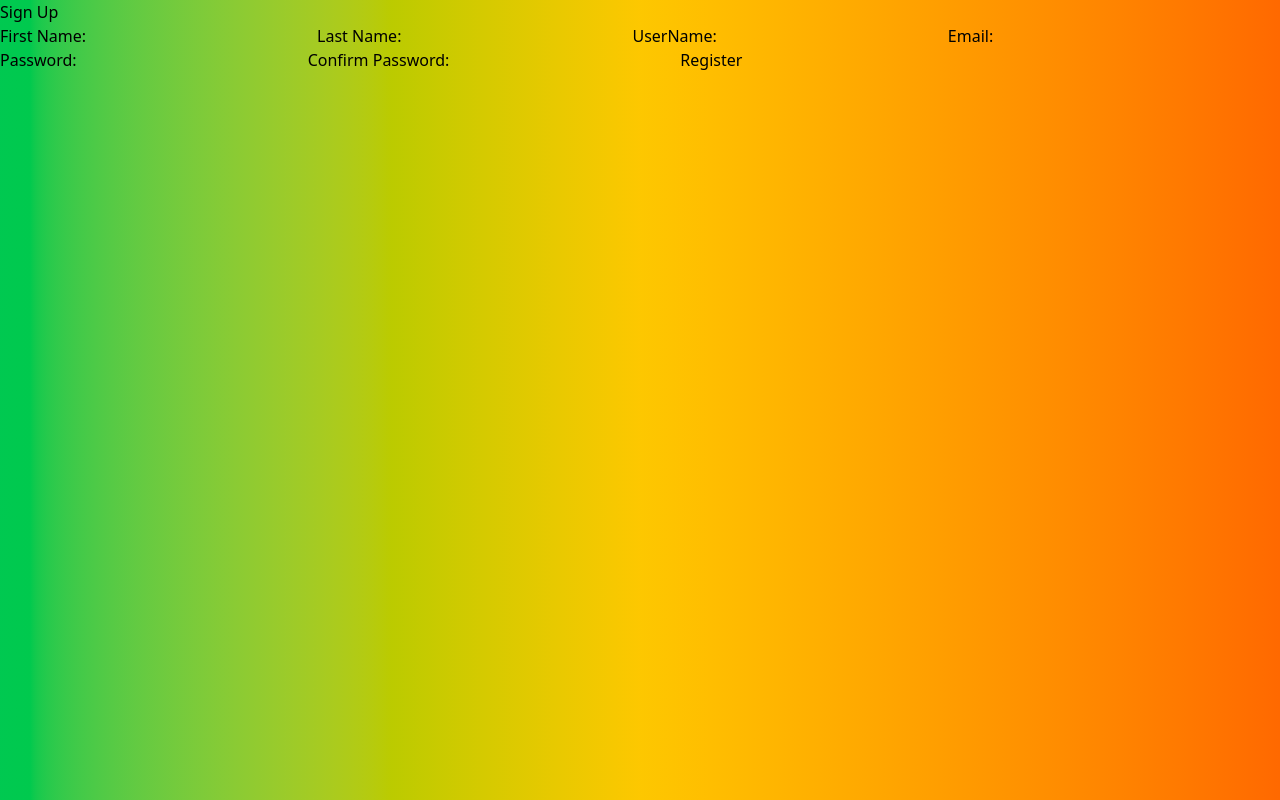
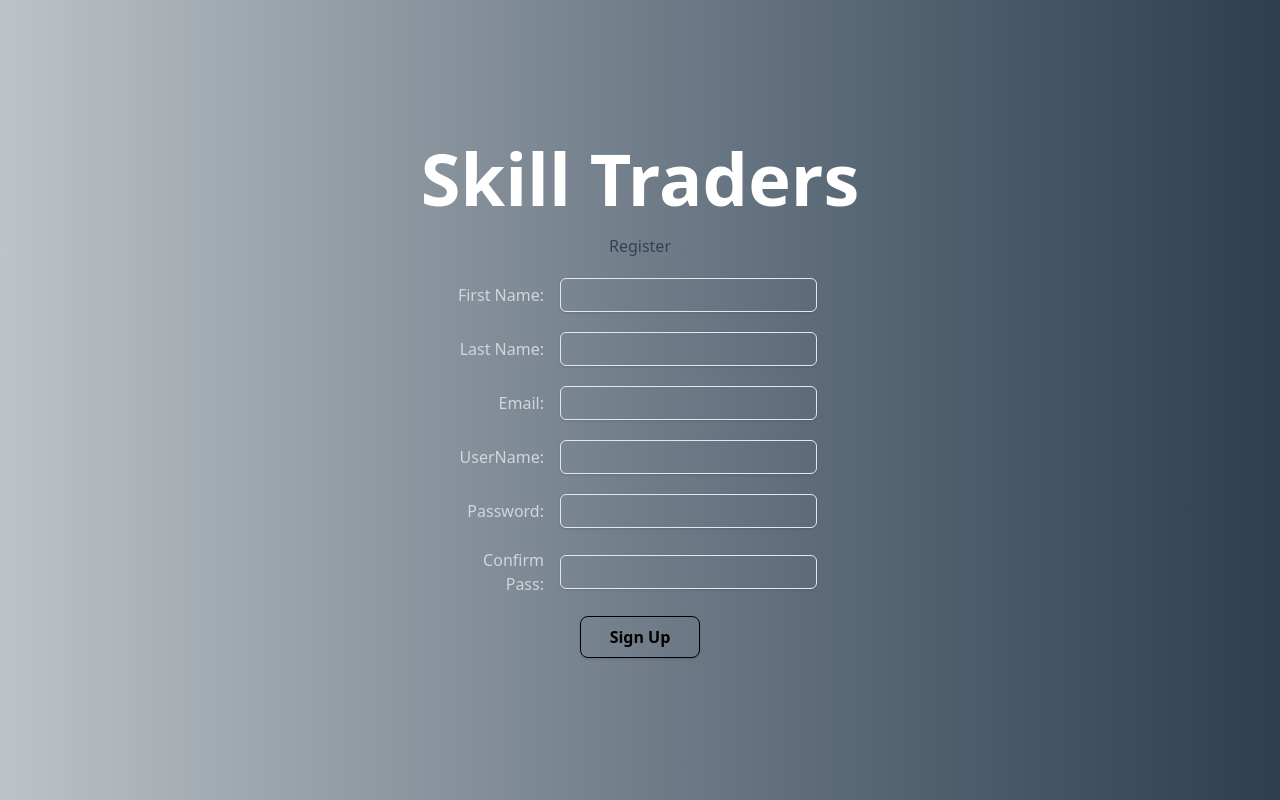
Before and after one commit to SZ-Leaf/Skill-Traders, a React (Vite) app in the folder Front/: page /signup in a window 1280 px wide. Built offline with nearby package versions, Linux system fonts and the light colour scheme.

Commit message:
change style palette, finish sign form, start dashboard

```diff
--- a/Front/src/App.css
+++ b/Front/src/App.css
@@ -8,9 +8,43 @@
     @apply font-extrabold text-white text-5xl sm:text-7xl;
 }
 
+/* Form styles */
+.register-title{
+    @apply text-gray-700;
+}
+.form-style{
+    @apply flex flex-col gap-2 sm:gap-5 max-w-sm w-full;
+}
+.label-div-container{
+    @apply flex flex-col text-center sm:flex-row items-center sm:gap-4;
+}
+.label-style{
+    @apply text-gray-300 sm:text-right w-24;
+}
+.input-style{
+    @apply w-50 sm:w-auto px-3 py-1 border border-gray-200 rounded-md shadow-sm focus:outline-none focus:ring-2 focus:ring-orange-500 focus:border-transparent
+}
 .login-btn{
-    @apply bg-white text-orange-600 hover:bg-gray-100 font-semibold px-4 py-2 rounded-lg shadow;
+    @apply bg-white text-[#2c3e50] hover:bg-gray-200 font-semibold px-4 py-2 rounded-lg shadow transition-colors cursor-pointer;
 }
 .sign-up-btn{
-    @apply bg-white text-green-600 hover:bg-gray-100 font-semibold px-4 py-2 rounded-lg shadow;
+    @apply border-1 text-black hover:bg-gray-400 font-semibold px-4 py-2 rounded-lg shadow box-border transition-colors cursor-pointer;
 }
+
+/* Cards */
+
+.listingCard{
+    @apply sm:w-1/4
+}
+
+/* Dashboard */
+
+.dashboard-browse-nav{
+    @apply flex gap-2;
+}
+.browse-nav-element{
+    @apply flex-1 bg-white cursor-pointer rounded-2xl py-0.5;
+}
+.active-btn{
+    @apply bg-blue-500 transition-colors;
+}
--- a/Front/src/components/ListingGrid.jsx
+++ b/Front/src/components/ListingGrid.jsx
@@ -2,8 +2,7 @@ import Card from "./Card"
 
 const ListingGrid = (props) => {
    return(
-      <div>
-         <h2>Test Grid</h2>
+      <div className="flex justify-between">
          {props.listings.map((card) => {
             return <Card key={card.id} card={card} />
          })}
--- a/Front/src/pages/Dashboard.jsx
+++ b/Front/src/pages/Dashboard.jsx
@@ -32,15 +32,20 @@ const Dashboard = () => {
   };
 
   return (
-    <>
-      <div className="tab-buttons">
-        <button onClick={() => setActiveTab("browse")}>Browse</button>
-        <button onClick={() => setActiveTab("myListings")}>My Listings</button>
-        <button onClick={() => setActiveTab("myRequests")}>My Requests</button>
+    <div className="flex flex-col content-center items-center gap-5 p-5 h-full">
+      <h1 className="main-title">Skill Traders</h1>
+      <div className="tab-buttons w-4/5 flex flex-col gap-10">
+
+        <div className="dashboard-browse-nav">
+          <button onClick={() => setActiveTab("browse")} className={`browse-nav-element ${activeTab === "browse" ? "active-btn" : ""}`} id="browse-btn">Browse</button>
+          <button onClick={() => setActiveTab("myListings")} className={`browse-nav-element ${activeTab === "myListings" ? "active-btn" : ""}`}>My Listings</button>
+          <button onClick={() => setActiveTab("myRequests")} className={`browse-nav-element ${activeTab === "myRequests" ? "active-btn" : ""}`}>My Requests</button>
+        </div>
+
+        {renderTabContent()}
       </div>
 
-      {renderTabContent()}
-    </>
+    </div>
   );
 };
 
--- a/Front/src/pages/Signin.jsx
+++ b/Front/src/pages/Signin.jsx
@@ -47,23 +47,20 @@ const Signin = () => {
       <div className="w-full h-full items-center flex flex-col gap-5 justify-center">
         <h1 className="main-title">Skill Traders</h1>
 
-        <form onSubmit={handleLogin} className="flex flex-col gap-4 max-w-sm w-full">
-          <div className="flex flex-col text-center sm:flex-row items-center gap-4">
-            <label htmlFor="username" className="text-gray-600 sm:text-right w-24">
+        <form onSubmit={handleLogin} className="form-style">
+          <div className="label-div-container">
+            <label htmlFor="username" className="label-style">
               Username:
             </label>
-            <input type="text" name="username" id="username" className="w-40 sm:w-auto px-3 py-1 border border-gray-200 rounded-md shadow-sm focus:outline-none focus:ring-2 focus:ring-orange-500 focus:border-transparent" />
+            <input type="text" name="username" id="username" className="input-style" />
           </div>
-          <div className="flex flex-col text-center sm:flex-row items-center gap-4">
-            <label htmlFor="password" className="text-gray-600 w-24 sm:text-right">
+          <div className="label-div-container">
+            <label htmlFor="password" className="label-style">
               Password:
             </label>
-            <input type="password" name="password" id="password" className="w-40 sm:w-auto px-3 py-1 border border-gray-200 rounded-md shadow-sm focus:outline-none focus:ring-2 focus:ring-orange-500 focus:border-transparent" />
+            <input type="password" name="password" id="password" className="input-style" />
           </div>
-          <button
-            className="login-btn self-center"
-            type="submit"
-          >
+          <button className="login-btn self-center" type="submit">
             Login
           </button>
         </form>
--- a/Front/src/pages/Signup.jsx
+++ b/Front/src/pages/Signup.jsx
@@ -16,7 +16,7 @@ const Signup = () => {
       const password = event.target.password.value;
       const confirmPassword = event.target.confirmPassword.value;
 
-      const userRegistration ={
+      const userRegistration = {
          firstName: firstName,
          lastName: lastName,
          userName: userName,
@@ -30,21 +30,21 @@ const Signup = () => {
          return;
       }
 
-      try{
+      try {
          const userRegistrationResponse = await fetch('/api/register', {
             method: "POST",
-            headers:{
+            headers: {
                'Content-Type': 'application/json'
             },
             body: JSON.stringify(userRegistration),
          });
-         if(!userRegistrationResponse.ok){
+         if (!userRegistrationResponse.ok) {
             setMessage('Registration failed, please try again.')
             return;
          }
 
          setMessage('Registration successful ! Redirecting to login page...');
-         setTimeout(() =>{
+         setTimeout(() => {
             navigate('/login');
          }, 2000);
       } catch (error) {
@@ -53,40 +53,58 @@ const Signup = () => {
       }
    };
 
-   return(
-      <>
-         <h2>Sign Up</h2>
+   return (
+      <div className="w-full h-full items-center flex flex-col gap-5 justify-center">
+         <h1 className="main-title">Skill Traders</h1>
+         <h2 className="register-title">Register</h2>
 
-         <form onSubmit={handleRegistration}>
+         <form onSubmit={handleRegistration} className="form-style">
 
-               <label>
+            <div className="label-div-container">
+               <label htmlFor="firstname" className="label-style">
                   First Name:
-                  <input type="text" name="firstName" />
                </label>
-               <label>
+               <input type="text" name="firstName" id="firstname" className="input-style"/>
+            </div>
+
+            <div className="label-div-container">
+               <label htmlFor="lastname" className="label-style">
                   Last Name:
-                  <input type="text" name="lastName" />
                </label>
-               <label>
+               <input type="text" name="lastName" id="lastname" className="input-style"/>
+            </div>
+
+            <div className="label-div-container">
+               <label htmlFor="email" className="label-style">
+                  Email:
+               </label>
+               <input type="email" name="email" id="email" className="input-style"/>
+            </div>
+
+            <div className="label-div-container">
+               <label htmlFor="userName" className="label-style">
                   UserName:
-                  <input type="text" name="userName" />
                </label>
-               <label>
-                  Email:
-                  <input type="email" name="email" />
+               <input type="text" name="userName" id="userName" className="input-style"/>
+            </div>
+
+            <div className="label-div-container">
+               <label htmlFor="password" className="label-style">
+                  Password:
                </label>
-               <label>
-                  Password:
-                  <input type="password" name="password" />
+               <input type="password" name="password" id="password" className="input-style"/>
+            </div>
+
+            <div className="label-div-container">
+               <label htmlFor="confirmPassword" className="label-style">
+                  Confirm Pass:
                </label>
-               <label>
-                  Confirm Password:
-                  <input type="password" name="confirmPassword" />
-               </label>
+               <input type="password" name="confirmPassword" id="confirmPassword" className="input-style"/>
+            </div>
 
-               <button className="btn" type="submit">Register</button>
+            <button className="sign-up-btn w-30 self-center" type="submit">Sign Up</button>
          </form>
-      </>
+      </div>
    )
 }
 
--- a/Front/src/routes/Layout.jsx
+++ b/Front/src/routes/Layout.jsx
@@ -2,7 +2,7 @@ import { Outlet } from "react-router";
 
 const Layout = () => {
   return (
-    <main className="w-full bg-gradient-to-r from-green-500 via-yellow-400 to-orange-500">
+    <main className="w-full bg-gradient-to-r from-[#bdc3c7] to-[#2c3e50]">
       <Outlet />
     </main>
   );
```
